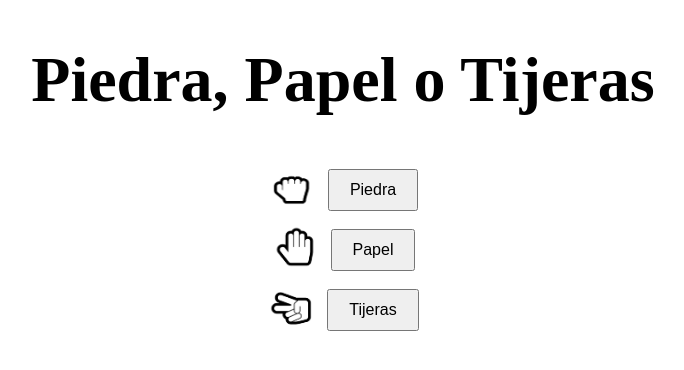
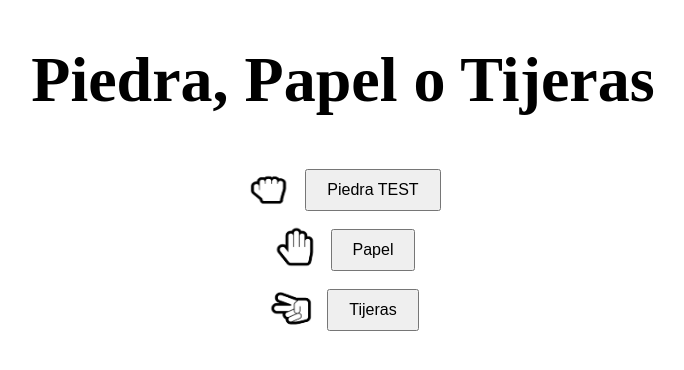
Before and after one commit to kockono/Piedra-papel-tijeras-vanilla, a plain HTML site: page index.html in a window 1280 px wide. Shown: the whole page, without its empty margins (297-981 px from the left). Drawn offline with Linux system fonts and the light colour scheme.

Commit message:
feat(TestWorkflow): :sparkles:

```diff
--- a/index.html
+++ b/index.html
@@ -12,7 +12,7 @@
   <div class="choices">
     <div class="container"> <!-- container para que el boton y la imagen esten en la misma linea -->
       <img src="assets/piedra.png" alt="piedra">
-      <button onclick="startGame(event)" id="piedra">Piedra</button>
+      <button onclick="startGame(event)" id="piedra">Piedra TEST</button>
     </div>
     <div class="container">
       <img src="assets/papel.png" alt="papel">
```
